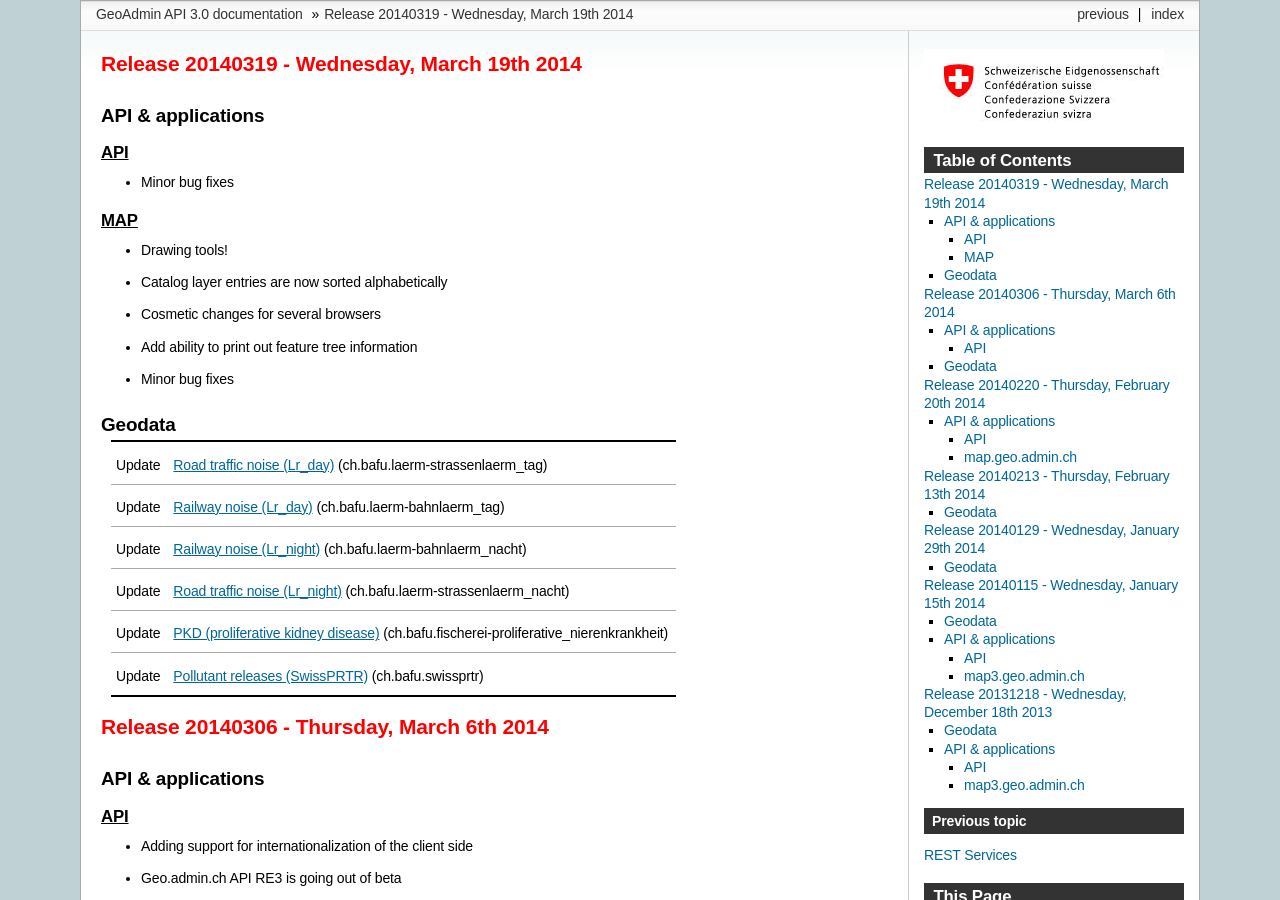
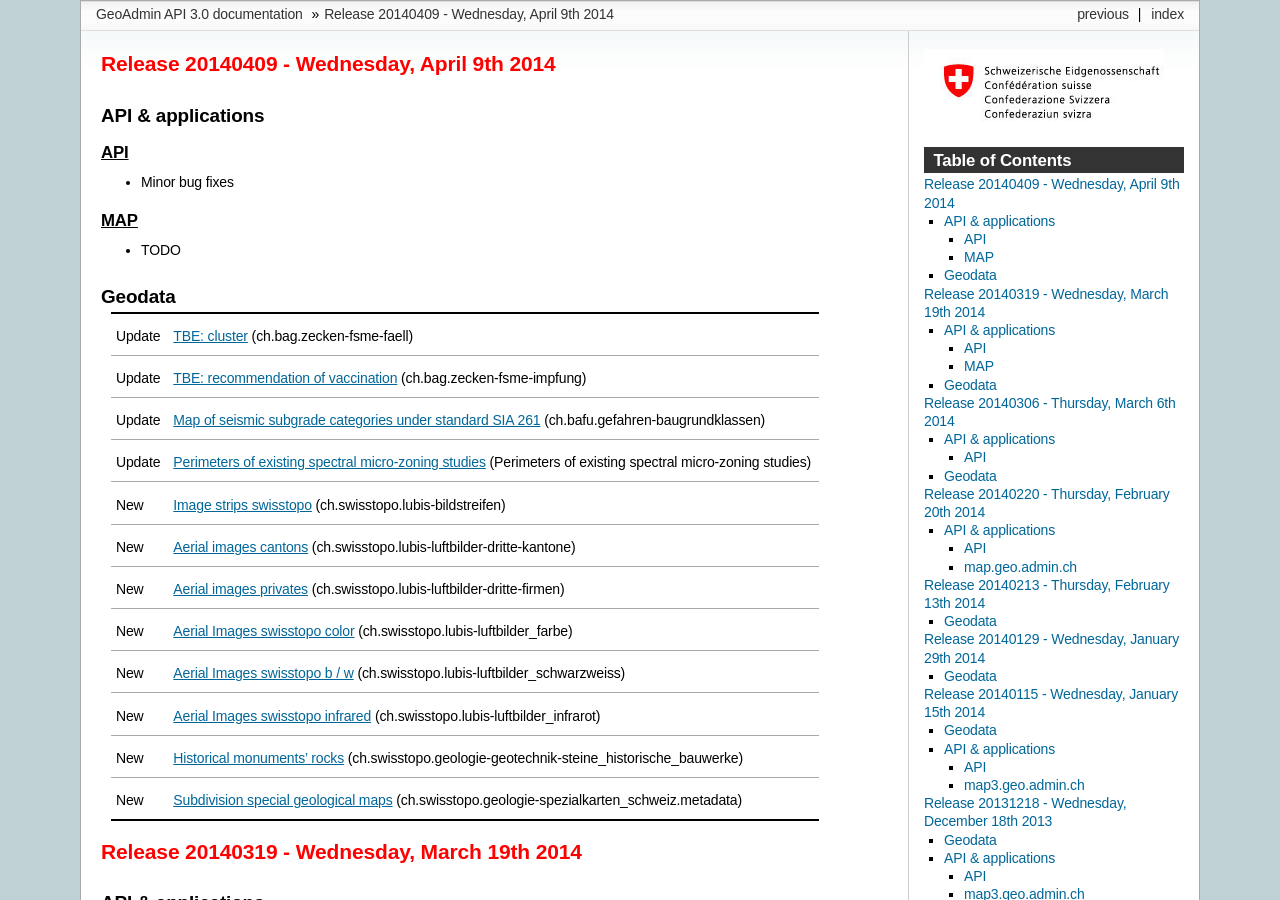
Before and after one commit to swisstopo-test/doc-chsdi3, a Sphinx documentation site: the page built from source/releasenotes/index.rst, in a window 1280 px wide and 900 px high. Built offline with Sphinx 7.4.7, drawn with Linux system fonts in a browser that asks for light colours; formulas are drawn with MathJax 3; some of the changed text lies outside the part shown.

Commit message:
update release notes

```diff
--- a/source/releasenotes/index.rst
+++ b/source/releasenotes/index.rst
@@ -1,3 +1,48 @@
+Release 20140409 -  Wednesday, April 9th 2014
+====================================================
+
+API & applications
+******************
+
+`API <//api3.geo.admin.ch>`__
+-----------------------------------
+
+- Minor bug fixes
+
+`MAP <//map.geo.admin.ch>`__
+-----------------------------------
+
+- TODO
+
+Geodata
+********
++--------+------------------------------------------------------------------------------------------------------------------------------------------------------------------------------------------------------+
+| Update | `TBE: cluster <//map.geo.admin.ch/?layers=ch.bag.zecken-fsme-faell>`__ (ch.bag.zecken-fsme-faell)                                                                                                    |
++--------+------------------------------------------------------------------------------------------------------------------------------------------------------------------------------------------------------+
+| Update | `TBE: recommendation of vaccination <//map.geo.admin.ch/?layers=ch.bag.zecken-fsme-impfung>`__ (ch.bag.zecken-fsme-impfung)                                                                          |
++--------+------------------------------------------------------------------------------------------------------------------------------------------------------------------------------------------------------+
+| Update | `Map of seismic subgrade categories under standard SIA 261 <//map.geo.admin.ch/?layers=ch.bafu.gefahren-baugrundklassen>`__ (ch.bafu.gefahren-baugrundklassen)                                       |
++--------+------------------------------------------------------------------------------------------------------------------------------------------------------------------------------------------------------+
+| Update | `Perimeters of existing spectral micro-zoning studies <//map.geo.admin.ch/?layers=Perimeters of existing spectral micro-zoning studies>`__ (Perimeters of existing spectral micro-zoning studies)    |
++--------+------------------------------------------------------------------------------------------------------------------------------------------------------------------------------------------------------+
+| New    | `Image strips swisstopo <//map.geo.admin.ch/?layers=ch.swisstopo.lubis-bildstreifen>`__ (ch.swisstopo.lubis-bildstreifen)                                                                            |
++--------+------------------------------------------------------------------------------------------------------------------------------------------------------------------------------------------------------+
+| New    | `Aerial images cantons <//map.geo.admin.ch/?layers=ch.swisstopo.lubis-luftbilder-dritte-kantone>`__ (ch.swisstopo.lubis-luftbilder-dritte-kantone)                                                   |
++--------+------------------------------------------------------------------------------------------------------------------------------------------------------------------------------------------------------+
+| New    | `Aerial images privates <//map.geo.admin.ch/?layers=ch.swisstopo.lubis-luftbilder-dritte-firmen>`__ (ch.swisstopo.lubis-luftbilder-dritte-firmen)                                                    |
++--------+------------------------------------------------------------------------------------------------------------------------------------------------------------------------------------------------------+
+| New    | `Aerial Images swisstopo color <//map.geo.admin.ch/?layers=ch.swisstopo.lubis-luftbilder_farbe>`__ (ch.swisstopo.lubis-luftbilder_farbe)                                                             |
++--------+------------------------------------------------------------------------------------------------------------------------------------------------------------------------------------------------------+
+| New    | `Aerial Images swisstopo b / w <//map.geo.admin.ch/?layers=ch.swisstopo.lubis-luftbilder_schwarzweiss>`__ (ch.swisstopo.lubis-luftbilder_schwarzweiss)                                               |
++--------+------------------------------------------------------------------------------------------------------------------------------------------------------------------------------------------------------+
+| New    | `Aerial Images swisstopo infrared <//map.geo.admin.ch/?layers=ch.swisstopo.lubis-luftbilder_infrarot>`__ (ch.swisstopo.lubis-luftbilder_infrarot)                                                    |
++--------+------------------------------------------------------------------------------------------------------------------------------------------------------------------------------------------------------+
+| New    | `Historical monuments' rocks <//map.geo.admin.ch/?layers=ch.swisstopo.geologie-geotechnik-steine_historische_bauwerke>`__ (ch.swisstopo.geologie-geotechnik-steine_historische_bauwerke)             |
++--------+------------------------------------------------------------------------------------------------------------------------------------------------------------------------------------------------------+
+| New    | `Subdivision special geological maps <//map.geo.admin.ch/?layers=ch.swisstopo.geologie-spezialkarten_schweiz.metadata>`__ (ch.swisstopo.geologie-spezialkarten_schweiz.metadata)                     |
++--------+------------------------------------------------------------------------------------------------------------------------------------------------------------------------------------------------------+
+
+
 Release 20140319 -  Wednesday, March 19th 2014
 ====================================================
 
```
